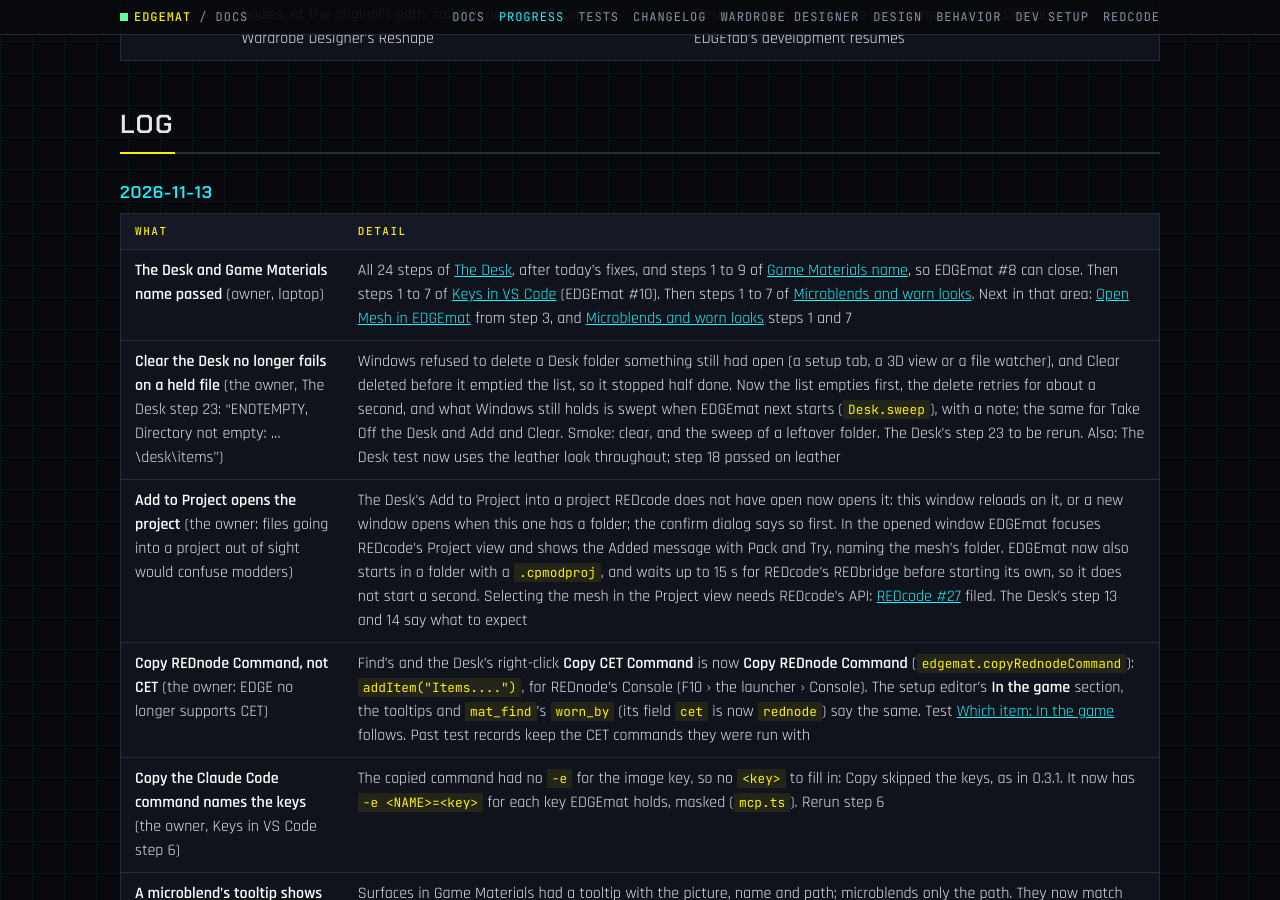
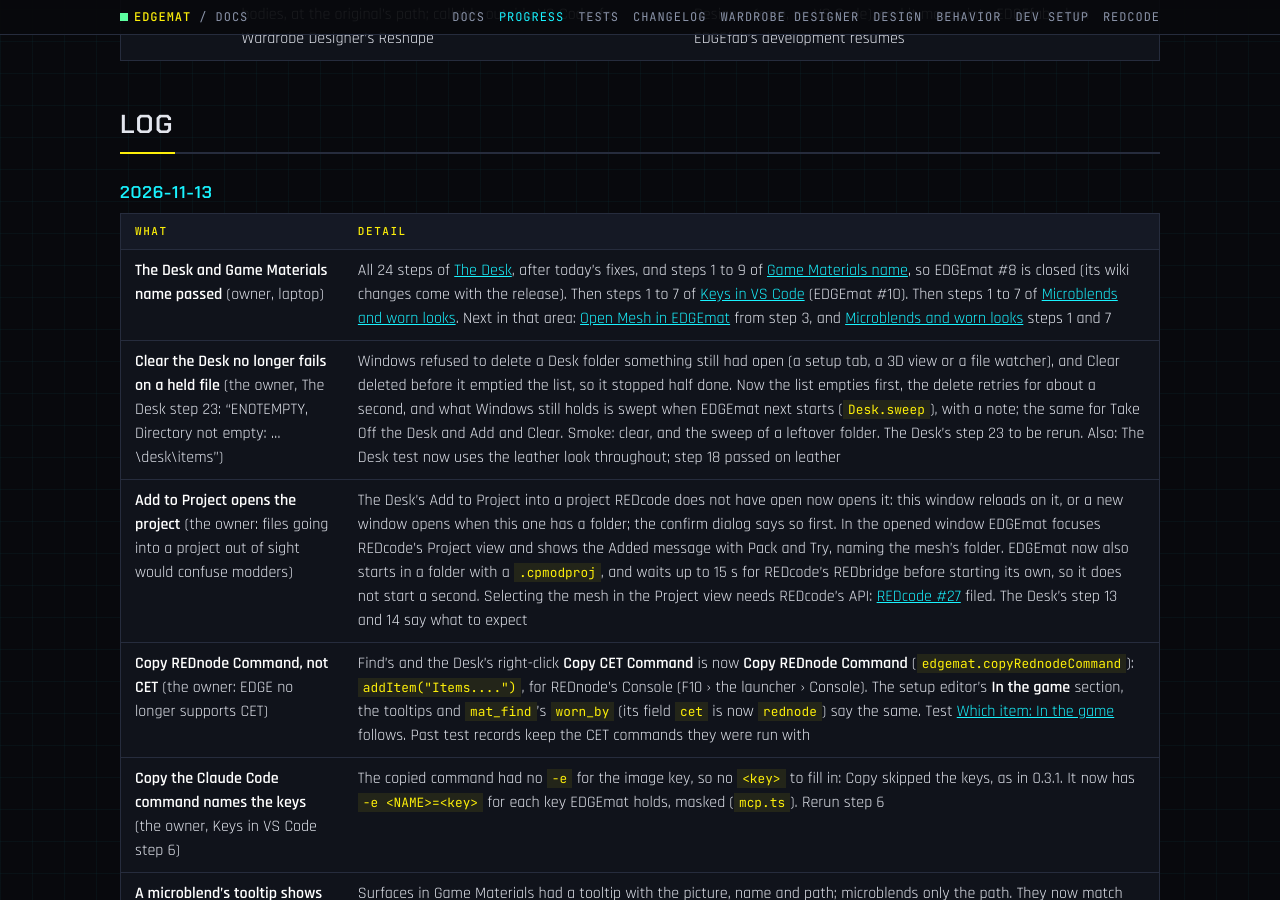
Before and after one commit to Edgemodders/EDGEmat, a Jekyll site: the page built from docs/progress.md, in a window 1280 px wide and 900 px high, scrolled down 4119 px. Built offline with Jekyll 4.4.1, drawn with Linux system fonts in a browser that asks for light colours; our own code applies the rules of GitHub Pages for plain Markdown files.

Commit message:
EDGEmat #8 closed after its hand test passed
Co-Authored-By: Claude Opus 5.5 <noreply@anthropic.com>

```diff
--- a/docs/progress.md
+++ b/docs/progress.md
@@ -60,7 +60,7 @@ Last updated 2026-11-03.
 
 | What | Detail |
 |---|---|
-| **The Desk and Game Materials name passed** (owner, laptop) | All 24 steps of [The Desk](testing.html#the-desk), after today's fixes, and steps 1 to 9 of [Game Materials name](testing.html#game-materials-name), so EDGEmat #8 can close. Then steps 1 to 7 of [Keys in VS Code](testing.html#keys-in-vs-code) (EDGEmat #10). Then steps 1 to 7 of [Microblends and worn looks](testing.html#microblends-and-worn-looks). Next in that area: [Open Mesh in EDGEmat](testing.html#open-mesh-in-edgemat) from step 3, and [Microblends and worn looks](testing.html#microblends-and-worn-looks) steps 1 and 7 |
+| **The Desk and Game Materials name passed** (owner, laptop) | All 24 steps of [The Desk](testing.html#the-desk), after today's fixes, and steps 1 to 9 of [Game Materials name](testing.html#game-materials-name), so EDGEmat #8 is closed (its wiki changes come with the release). Then steps 1 to 7 of [Keys in VS Code](testing.html#keys-in-vs-code) (EDGEmat #10). Then steps 1 to 7 of [Microblends and worn looks](testing.html#microblends-and-worn-looks). Next in that area: [Open Mesh in EDGEmat](testing.html#open-mesh-in-edgemat) from step 3, and [Microblends and worn looks](testing.html#microblends-and-worn-looks) steps 1 and 7 |
 | **Clear the Desk no longer fails on a held file** (the owner, The Desk step 23: "ENOTEMPTY, Directory not empty: ...\desk\items") | Windows refused to delete a Desk folder something still had open (a setup tab, a 3D view or a file watcher), and Clear deleted before it emptied the list, so it stopped half done. Now the list empties first, the delete retries for about a second, and what Windows still holds is swept when EDGEmat next starts (`Desk.sweep`), with a note; the same for Take Off the Desk and Add and Clear. Smoke: clear, and the sweep of a leftover folder. The Desk's step 23 to be rerun. Also: The Desk test now uses the leather look throughout; step 18 passed on leather |
 | **Add to Project opens the project** (the owner: files going into a project out of sight would confuse modders) | The Desk's Add to Project into a project REDcode does not have open now opens it: this window reloads on it, or a new window opens when this one has a folder; the confirm dialog says so first. In the opened window EDGEmat focuses REDcode's Project view and shows the Added message with Pack and Try, naming the mesh's folder. EDGEmat now also starts in a folder with a `.cpmodproj`, and waits up to 15 s for REDcode's REDbridge before starting its own, so it does not start a second. Selecting the mesh in the Project view needs REDcode's API: [REDcode #27](https://github.com/Edgemodders/REDcode/issues/27) filed. The Desk's step 13 and 14 say what to expect |
 | **Copy REDnode Command, not CET** (the owner: EDGE no longer supports CET) | Find's and the Desk's right-click **Copy CET Command** is now **Copy REDnode Command** (`edgemat.copyRednodeCommand`): `addItem("Items....")`, for REDnode's Console (F10 › the launcher › Console). The setup editor's **In the game** section, the tooltips and `mat_find`'s `worn_by` (its field `cet` is now `rednode`) say the same. Test [Which item: In the game](testing.html#which-item-in-the-game) follows. Past test records keep the CET commands they were run with |
```
Also changed, not shown: CLAUDE.md (+1 -1 lines).
